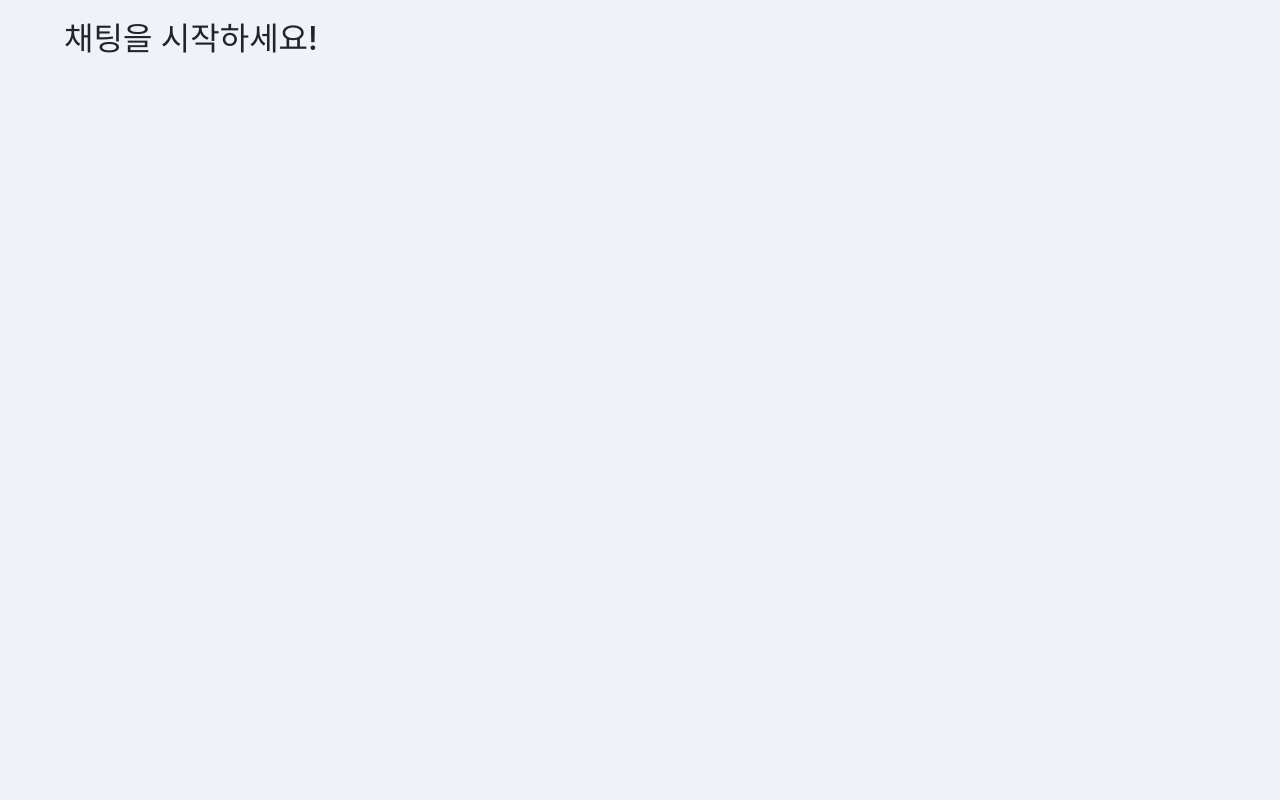
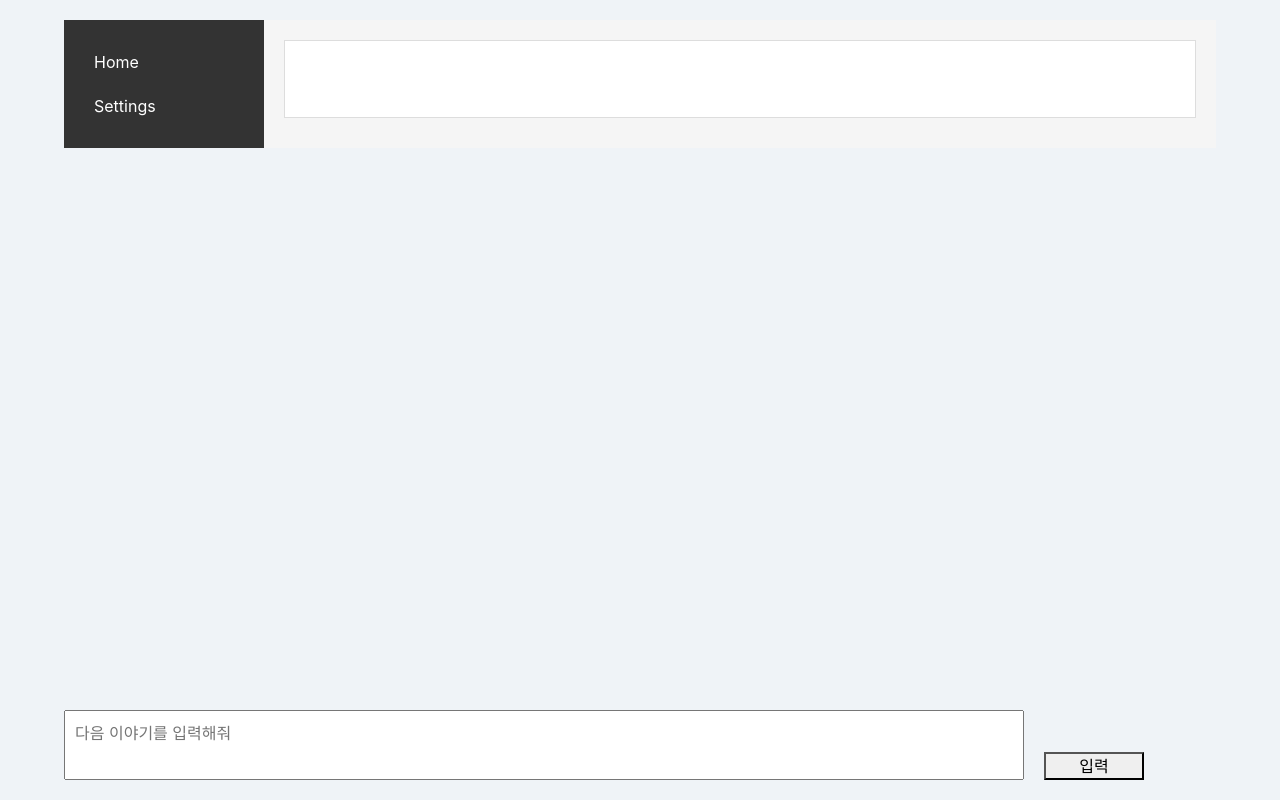
Before and after one commit to suminl22/talkative-fairy-tale-front, a React (Create React App) app: page /chat in a window 1280 px wide. Built offline with nearby package versions, Linux system fonts and the light colour scheme.

Commit message:
add: chat.js

```diff
--- a/src/index.css
+++ b/src/index.css
@@ -14,6 +14,7 @@ body {
   background-color: #eff3f7;
   width: 100vw; /* 전체 가로 너비 사용 */
   height: 100vh; /* 전체 세로 높이 사용 */
+  overflow: hidden;
 }
 
 
@@ -57,3 +58,89 @@ ul {
 a {
  text-decoration: none;
 }
+
+#container {
+  display: flex;
+  height: 100%;
+}
+
+#sidebar {
+  width: 200px;
+  background-color: #333;
+  color: white;
+  padding: 20px;
+  padding: 20px;
+  flex-shrink: 0;
+}
+
+.nav-button {
+  display: block;
+  background: none;
+  color: white;
+  padding: 10px;
+  border: none;
+  width: 100%;
+  text-align: left;
+  cursor: pointer;
+}
+
+#chat-area {
+  flex-grow: 1;
+  display: flex;
+  flex-direction: column;
+  padding: 20px;
+  background-color: #f5f5f5;
+  overflow-y: auto; /* Allows scrolling */
+}
+
+#chat-messages {
+  flex-grow: 1;
+  overflow-y: auto;
+  padding: 10px;
+  background-color: #fff;
+  border: 1px solid #ddd;
+  margin-bottom: 10px;
+}
+
+#message-input {
+  width: 100%;
+  padding: 10px;
+  box-sizing: border-box;
+  resize: none; /* Disable resize handle */
+  overflow-y: auto; /* Enable scrolling inside the textarea */
+  min-height: 50px; /* Minimum height */
+  max-height: 150px; /* Maximum height before scrolling */
+}
+
+.message {
+  display: table;
+  padding: 10px;
+  margin: 5px 20px;
+  border-radius: 10px;
+  background-color: #e0e0e0;
+  word-wrap: break-word;
+  white-space: pre-wrap;
+  max-width: calc(100% - 40px);
+  transition: opacity 0.3s ease-in-out; /* 투명도 변화 애니메이션 */
+}
+
+.fading-out {
+  opacity: 0.5; /* 흐릿하게 처리할 메시지의 투명도 */
+}
+
+
+.user-message {
+  background-color: #007BFF;
+  margin-left: auto;
+  text-align: right;
+  color: white;
+  border-right: 3px solid #007BFF; /* 커서 효과 */
+  animation: blinkCursor 0.8s steps(44) infinite normal;
+}
+
+.computer-message {
+  background-color: #f1f1f1;
+  margin-right: auto; /* 왼쪽 정렬 */
+  margin-left: 20px; /* 왼쪽에서 공간을 조금 띄움 */
+  text-align: left;
+}
--- a/src/routes/Chat.js
+++ b/src/routes/Chat.js
@@ -1,10 +1,145 @@
-import React from 'react';
+import React, { useState, useRef, useEffect } from 'react';
 
 function Chat() {
+    const [isComposing, setIsComposing] = useState(false);
+    const messagesRef = useRef(null);
+
+    const handleScroll = () => {
+        const messages = document.querySelectorAll('.message');
+        messages.forEach(msg => {
+            if (isElementInViewport(msg)) {
+                msg.classList.remove('fading-out');
+            } else {
+                msg.classList.add('fading-out');
+            }
+        });
+    };
+
+    useEffect(() => {
+        const messagesRefCopy = messagesRef.current;
+        messagesRefCopy.addEventListener('scroll', handleScroll);
+        return () => {
+            messagesRefCopy.removeEventListener('scroll', handleScroll);
+        };
+    }, [handleScroll]); // handleScroll 함수를 의존성 배열에 추가함
+
+    const handleCompositionStart = () => {
+        setIsComposing(true);
+    };
+
+    const handleCompositionEnd = () => {
+        setIsComposing(false);
+    };
+
+    const handleKeyPress = (event) => {
+        if (event.key === 'Enter') {
+            if (event.shiftKey) {
+                if (!isComposing) {
+                    event.preventDefault();
+                    insertAtCaret('\n');
+                }
+            } else {
+                if (!isComposing) {
+                    event.preventDefault();
+                    sendMessage();
+                }
+            }
+        }
+    };
+
+    const insertAtCaret = (text) => {
+        const txtarea = document.getElementById('message-input');
+        const scrollPos = txtarea.scrollTop;
+        let caretPos = txtarea.selectionStart;
+
+        const front = txtarea.value.substring(0, caretPos);
+        const back = txtarea.value.substring(txtarea.selectionEnd, txtarea.value.length);
+        txtarea.value = front + text + back;
+        caretPos = caretPos + text.length;
+        txtarea.selectionStart = caretPos;
+        txtarea.selectionEnd = caretPos;
+        txtarea.focus();
+        txtarea.scrollTop = scrollPos;
+    };
+
+    const sendMessage = () => {
+        const input = document.getElementById('message-input');
+        const messageText = input.value.trim();
+        if (messageText !== '') {
+            const userMsg = document.createElement('div');
+            userMsg.className = 'message user-message';
+            userMsg.innerText = '';
+            messagesRef.current.appendChild(userMsg);
+
+            let i = 0;
+            const typeWriter = () => {
+                if (i < messageText.length) {
+                    userMsg.textContent += messageText.charAt(i);
+                    i++;
+                    setTimeout(typeWriter, 10);
+                } else {
+                    simulateComputerResponse(messageText);
+                }
+            };
+            typeWriter();
+
+            userMsg.scrollIntoView({ behavior: 'smooth' });
+            input.value = '';
+        }
+    };
+
+    const simulateComputerResponse = (inputText) => {
+        const length = inputText.length;
+        const simulatedText = '가짜 응답 '.repeat(Math.ceil(length / 6)).trim();
+
+        const computerMsg = document.createElement('div');
+        computerMsg.className = 'message computer-message';
+        computerMsg.innerText = '';
+        messagesRef.current.appendChild(computerMsg);
+
+        let i = 0;
+        const typeWriter = () => {
+            if (i < simulatedText.length) {
+                computerMsg.innerHTML += simulatedText.charAt(i);
+                i++;
+                setTimeout(typeWriter, 10);
+            }
+        };
+        typeWriter();
+
+        computerMsg.scrollIntoView({ behavior: 'smooth' });
+    };
+
+    const isElementInViewport = (el) => {
+        const rect = el.getBoundingClientRect();
+        return (
+            rect.bottom > 0 &&
+            rect.top < (window.innerHeight || document.documentElement.clientHeight)
+        );
+    };
+
     return (
-        <div>
-            <h2>채팅을 시작하세요!</h2>
-            {/* 채팅 기능을 구현할 컴포넌트 추가 */}
+        <div id="container" >
+            <div id="sidebar">
+                <button className="nav-button">Home</button>
+                <button className="nav-button">Settings</button>
+            </div>
+            <div id="chat-area" ref={messagesRef} style={{ maxHeight: 'calc(100vh - 100px)', overflowY: 'auto' }}>
+                <div id="chat-messages"></div>
+            </div>
+            <div id="input-area" style={{ display: 'flex', width: 'calc(100% - 200px)', position: 'fixed', bottom: 0 }}>
+                <textarea
+                    id="message-input"
+                    placeholder="다음 이야기를 입력해줘"
+                    onKeyDown={handleKeyPress}
+                    onCompositionStart={handleCompositionStart}
+                    onCompositionEnd={handleCompositionEnd}
+                    style={{ width: 'calc(100% - 120px)', height: '80%', marginBottom: 20 }} // 입력창의 높이를 현재 크기의 80%로 설정
+                ></textarea>
+                <div style={{ width: '20px', height: '80%' }}></div> {/* 공간 추가 */}
+                <button onClick={sendMessage} style={{ width: '100px', height: '80%', marginTop: 'auto', marginBottom: '20px' }}>입력</button> {/* '입력' 버튼 */}
+            </div>
+            <div style={{ height: '20px' }}></div> {/* 두 컴포넌트 사이에 약간의 여백 */}
         </div>
     );
 }
--- a/src/routes/SignUp.js
+++ b/src/routes/SignUp.js
@@ -3,43 +3,57 @@ import { useNavigate } from "react-router-dom";
 
 const SignUp = () => {
     // 상태 변수 정의
-    const [authCode, setAuthCode] = useState('');
+    const [username, setUsername] = useState('');
+    const [password, setPassword] = useState('');
     const [error, setError] = useState('');
     const navigate = useNavigate();
 
     // 입력값 변경 시 처리 함수
-    const handleChange = (event) => {
-        setAuthCode(event.target.value);
+    const handleUsernameChange = (event) => {
+        setUsername(event.target.value);
+    };
+
+    const handlePasswordChange = (event) => {
+        setPassword(event.target.value);
     };
 
     // 폼 제출 시 처리 함수
     const handleSubmit = (event) => {
         event.preventDefault();
-        // 여기에 로그인 처리 로직 추가
+        // 여기에 회원가입 처리 로직 추가
         // 영문자와 숫자로 이루어진 6자리 문자열인지 검사
-        if (/^[A-Za-z0-9]{6}$/.test(authCode) || authCode === '') {
+        if (/^[A-Za-z0-9]{6}$/.test(password) || password === '') {
             alert("축하합니다! 회원가입이 완료되었습니다!");
             setError(''); // 성공한 경우 에러 메시지를 초기화합니다.
             navigate('/')
         } else {
             setError('영문자와 숫자만 사용하여 6자리를 입력해주세요.');
-            setAuthCode('');
+            setPassword('');
         }
     };
 
     return (
-        <div>
-            <div className="login">
+        <div style={{ display: 'flex', justifyContent: 'center', alignItems: 'center', height: '100vh' }}>
+            <div className="login" style={{ textAlign: 'center' }}>
                 <h1>이야기 놀이터가 처음이신가요?</h1>
-                <span>놀이터에 입장하기 위한 사용자인증코드를 설정해주세요:)</span>
+                <span style={{ marginBottom: '30px' }}>놀이터에 입장하기 위하여 회원가입을 진행해주세요:)</span>
                 <form onSubmit={handleSubmit}>
-                    <input
-                        type="text"
-                        value={authCode}
-                        onChange={handleChange}
-                        placeholder="사용자 인증 코드"
-                        style={{ marginTop: '20px' }}
-                    />
+                    <div style={{ marginBottom: '10px' }}>
+                        <input
+                            type="text"
+                            value={username}
+                            onChange={handleUsernameChange}
+                            placeholder="사용자 아이디"
+                        />
+                    </div>
+                    <div style={{ marginBottom: '10px' }}>
+                        <input
+                            type="password"
+                            value={password}
+                            onChange={handlePasswordChange}
+                            placeholder="사용자 비밀번호"
+                        />
+                    </div>
                     {error && <p style={{ color: 'red' }}>{error}</p>}
                     <button type="submit">회원가입하기</button>
                 </form>
```
Also changed, not shown: src/routes/Login.js (+28 -14 lines).
